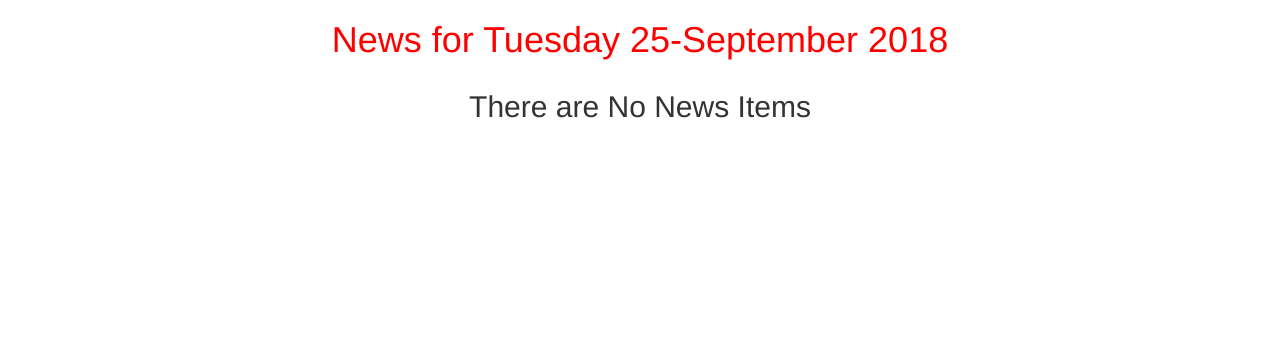
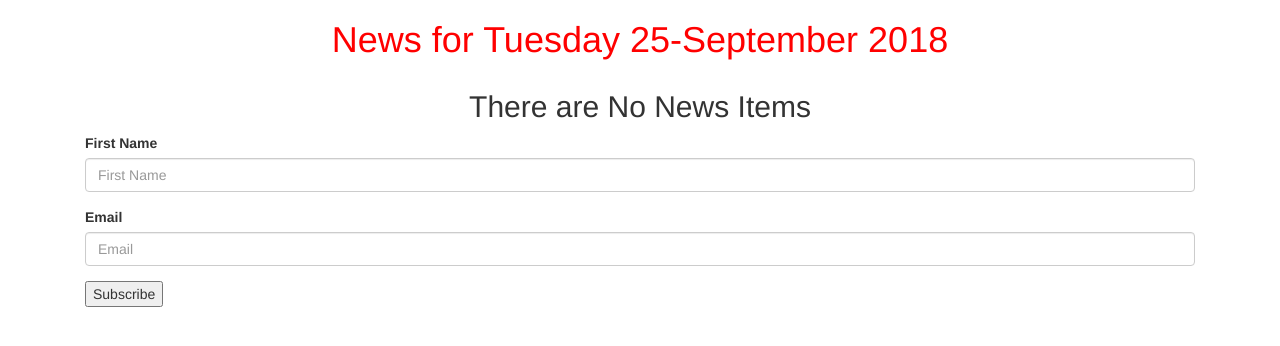
Before and after one commit to cherucole/The-Moringa-Tribune, a Django app: page / in a window 1280 px wide. Shown: the part 52-398 px from the top of the page. Run offline with Django 3.2, Linux system fonts and the light colour scheme; data that the repository does not hold is empty; some libraries are stand-ins or nearby versions.

Commit message:
allowing users to subscribe

```diff
--- /dev/null
+++ b/news/forms.py
@@ -0,0 +1,5 @@
+from django import forms
+
+class NewsLetterForm(forms.Form):
+    your_name = forms.CharField(label='First Name', max_length=30)
+    email = forms.EmailField(label='Email')
--- a/news/models.py
+++ b/news/models.py
@@ -47,3 +47,7 @@ class Article(models.Model):
     def search_by_title(cls,search_term):
         news = cls.objects.filter(title__icontains=search_term)
         return news
+
+class NewsLetterRecipients(models.Model):
+    name = models.CharField(max_length = 30)
+    email = models.EmailField()
--- a/news/templates/all-news/todays-news.html
+++ b/news/templates/all-news/todays-news.html
@@ -1,4 +1,5 @@
 {%extends 'all-news/base.html'%}
+{% load bootstrap3 %}
 {% block content %}
 {{ block.super}}
 
@@ -33,6 +34,18 @@
 
   {% endfor %}
 
+  <div class="container-fluid">
+
+  <form  action="{%url 'newsToday'%}" method="post">
+    {%csrf_token%}
+
+    {% bootstrap_form letterForm layout='inline' %}
+    <input type="submit" value="Subscribe">
+  </form>
+
+</div>
+
+
 
 </div>
 
--- a/news/views.py
+++ b/news/views.py
@@ -1,7 +1,8 @@
 import datetime as dt
-from django.http import HttpResponse,Http404
+from django.http import HttpResponse,Http404,HttpResponseRedirect
 from django.shortcuts import render,redirect
 from .models import *
+from .forms import *
 
 
 # Create your views here.
@@ -12,16 +13,19 @@ def welcome(request):
 def news_today(request):
     date= dt.date.today()
     news=Article.todays_news()
-    return render(request, 'all-news/todays-news.html', {"date": date, "news": news})
+    if request.method == 'POST':
+        form =NewsLetterForm(request.POST)
+        if form.is_valid():
+            name = form.cleaned_data['your_name']
+            email=form.cleaned_data['email']
+            recipient = NewsLetterRecipients(name=name, email=email)
+            recipient.save()
+            HttpResponseRedirect('news_today')
 
-# def convert_dates(dates):
-#     #function that gets the weekday number for the date.
-#     day_number = dt.date.weekday(dates)
-#     days =['Monday', 'Tuesday', 'Wednesday','Thursday','Friday','Saturday','Sunday']
-#
-#     #returning the actual day of the week
-#     day = days[day_number]
-#     return day
+    else:
+        form=NewsLetterForm()
+    return render(request, 'all-news/todays-news.html', {"date": date, "news": news, "letterForm":form})
+
 
 def past_days_news(request, past_date):
     try:
```
Also changed, not shown: news/migrations/0008_newsletterrecipients.py (added), 1 other file.
